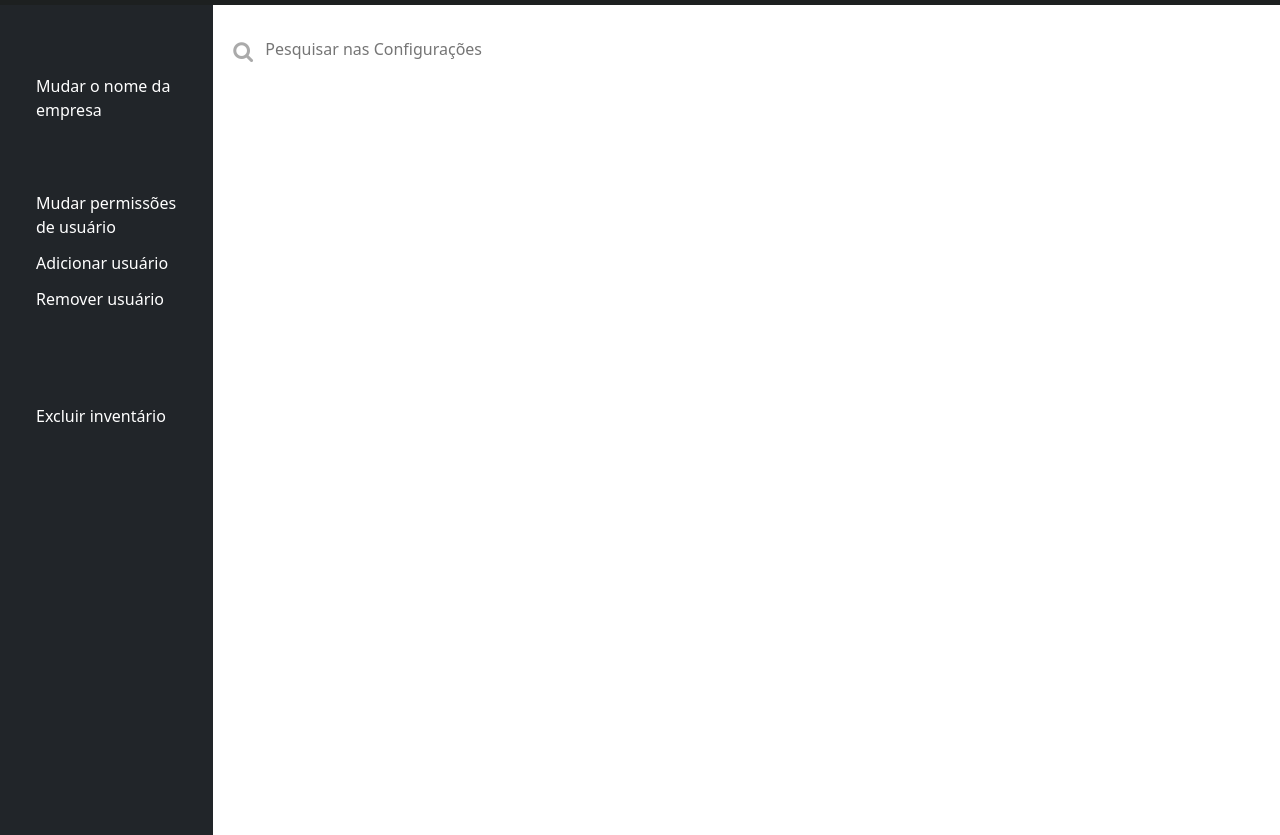
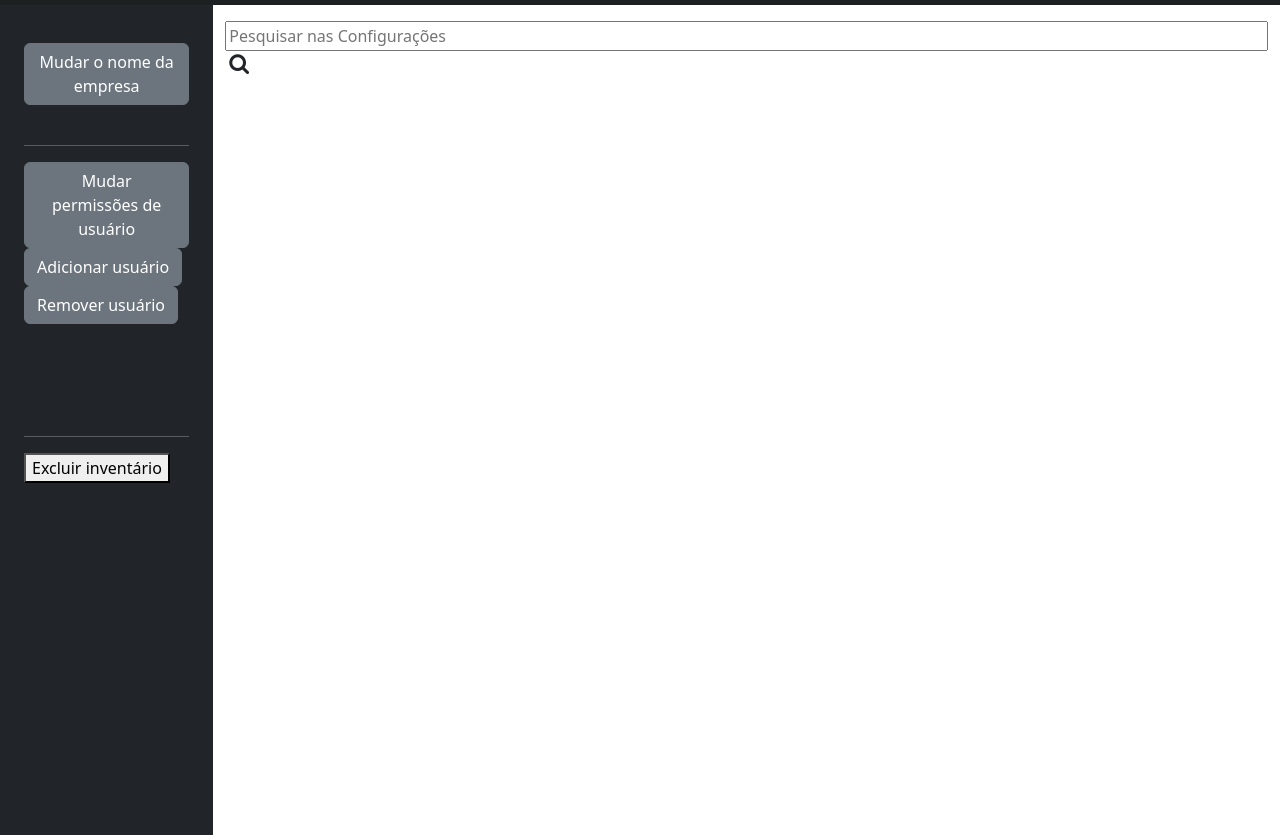
Before and after one commit to marianasantosoc/Inventario-de-redes-DW, a plain HTML site: page config.html in a window 1280 px wide. Shown: the part 71-906 px from the top of the page. Drawn offline with nearby package versions, Linux system fonts and the light colour scheme.

Commit message:
config v2.1

```diff
--- a/config.html
+++ b/config.html
@@ -3,11 +3,11 @@
   <head>
     <meta charset="utf-8">
     <meta name="viewport" content="width=device-width, initial-scale=1">
+    <link rel="shortcut icon" href="./images/logo.jpg">
     <title>Configurações</title>
-    <link rel="shortcut icon" href="./images/logo.jpg">
     <link href="https://cdn.jsdelivr.net/npm/bootstrap@5.3.0-alpha1/dist/css/bootstrap.min.css" rel="stylesheet" integrity="sha384-GLhlTQ8iRABdZLl6O3oVMWSktQOp6b7In1Zl3/Jr59b6EGGoI1aFkw7cmDA6j6gD" crossorigin="anonymous">
     <link href="//maxcdn.bootstrapcdn.com/font-awesome/4.2.0/css/font-awesome.min.css" rel="stylesheet">
-    <link href="./css/style.css" rel="stylesheet">
+    <!-- <link href="./css/style.css" rel="stylesheet"> -->
     <link href="./css/config.css" rel="stylesheet">
     <!-- <link href="/Projeto-dw/css/style-home.css"> -->
   </head>
@@ -27,17 +27,22 @@
             <div class="row flex-nowrap" >
                 <div class="col-auto col-md-3 col-xl-2 px-sm-2 px-0 bg-dark" style="    box-sizing: border-box;">
                     <div style="margin-top: 15%;" class="d-flex flex-column align-items-center align-items-sm-start px-3 pt-2 text-white min-vh-100">
-                        <button type="button" onclick="exibi('muda_nome_empresa')" style="background-color: transparent;width: 100%;text-align: left;  border: 0; margin-top: 25px;" class="btn btn-secondary ">Mudar o nome da empresa</button>
-                        <br>
-                        <hr>
-                        <button type="button" onclick="exibi('muda_perm_user')" style="background-color: transparent;width: 100%;text-align: left;  border: 0;" class="btn btn-secondary ">Mudar permissões de usuário</button>
-                        <button type="button" onclick="exibi('add_user')" style="background-color: transparent;width: 100%;text-align: left;  border: 0;" class="btn btn-secondary ">Adicionar usuário</button>
-                        <button type="button" onclick="exibi('rm_user')" style="background-color: transparent;width: 100%;text-align: left;  border: 0;" class="btn btn-secondary ">Remover usuário</button>
+                        <div class="opc">
+                        <button type="button" onclick="exibi('muda_nome_empresa')" class="btn btn-secondary ">Mudar o nome da empresa</button>
                         <br>
                         <br>
                         <hr>
-                        <button type="button" onclick="exibi('delete_all')" style="background-color: transparent;width: 100%;text-align: left;  border: 0;" class="btn btn-secondary ">Excluir inventário</button>
-
+                        <button type="button" onclick="exibi('muda_perm_user')" class="btn btn-secondary ">Mudar permissões de usuário</button>
+                        <button type="button" onclick="exibi('add_user')" class="btn btn-secondary ">Adicionar usuário</button>
+                        <button type="button" onclick="exibi('rm_user')" class="btn btn-secondary ">Remover usuário</button>
+                        <br>
+                        <br>
+                        <br>
+                        <br>
+                        <br>
+                        <hr>
+                        <button type="button" onclick="exibi('delete_all')" >Excluir inventário</button>
+                        </div>
                     </div>
                 </div>
                 <div class="col py-3" >
@@ -49,12 +54,10 @@
                     </form>
                     <br>
                     <br>
-                    <span>
                         <div class="container" id="muda_nome_empresa" style="background-color: rgb(238, 232, 232); padding: 50px; border-radius: 20px; ">
                             <label for="empresa" style="margin-left: 10px;">Insira o nome da empresa:</label>
                             <input type="text" id="empresa" placeholder="Novo nome da empresa" style="width: 30%;">
                             <button class="button">Salvar</button>
-
                         </div>
 
                         <div  class="container" id="muda_perm_user" style="background-color: rgb(238, 232, 232); padding: 50px; border-radius: 20px; ">
@@ -90,13 +93,12 @@
                             <label for="user" style="margin-left: 8px;">Insira o nome do usuário:</label>
                             <input type="text" id="user" placeholder="Nome do usuário">
                             <button class="button" style="margin-top: 10px;">Remover</button>
-
+                            <br>
                         </div>
 
                         <div  class="container" id="delete_all" style="background-color: rgb(238, 232, 232); padding: 50px; border-radius: 20px; ">
                             <p>Aqui deleta o inventário</p>
                         </div>
-                    </span>
                 </div>
             </div>
 </div>
```
